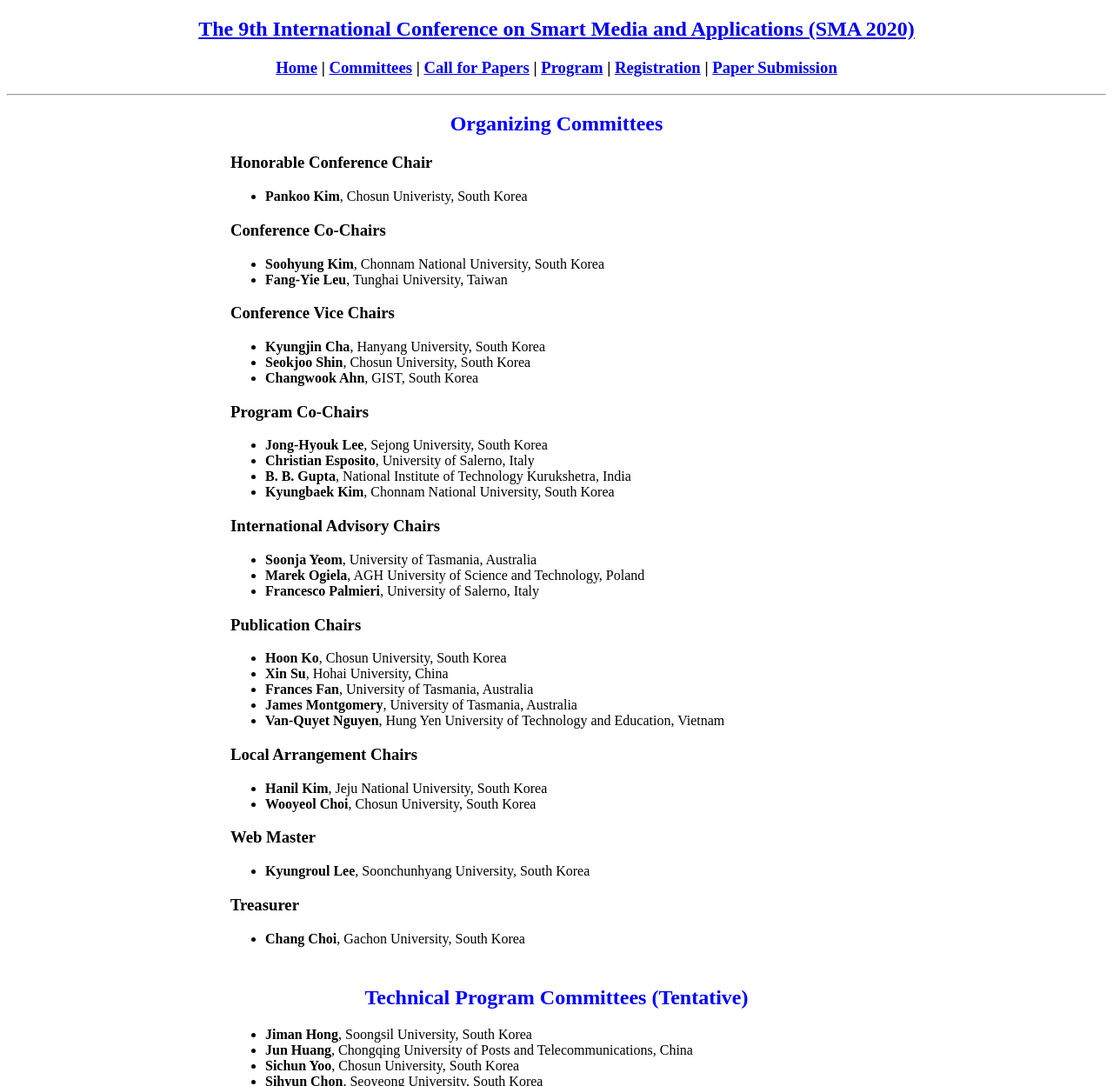
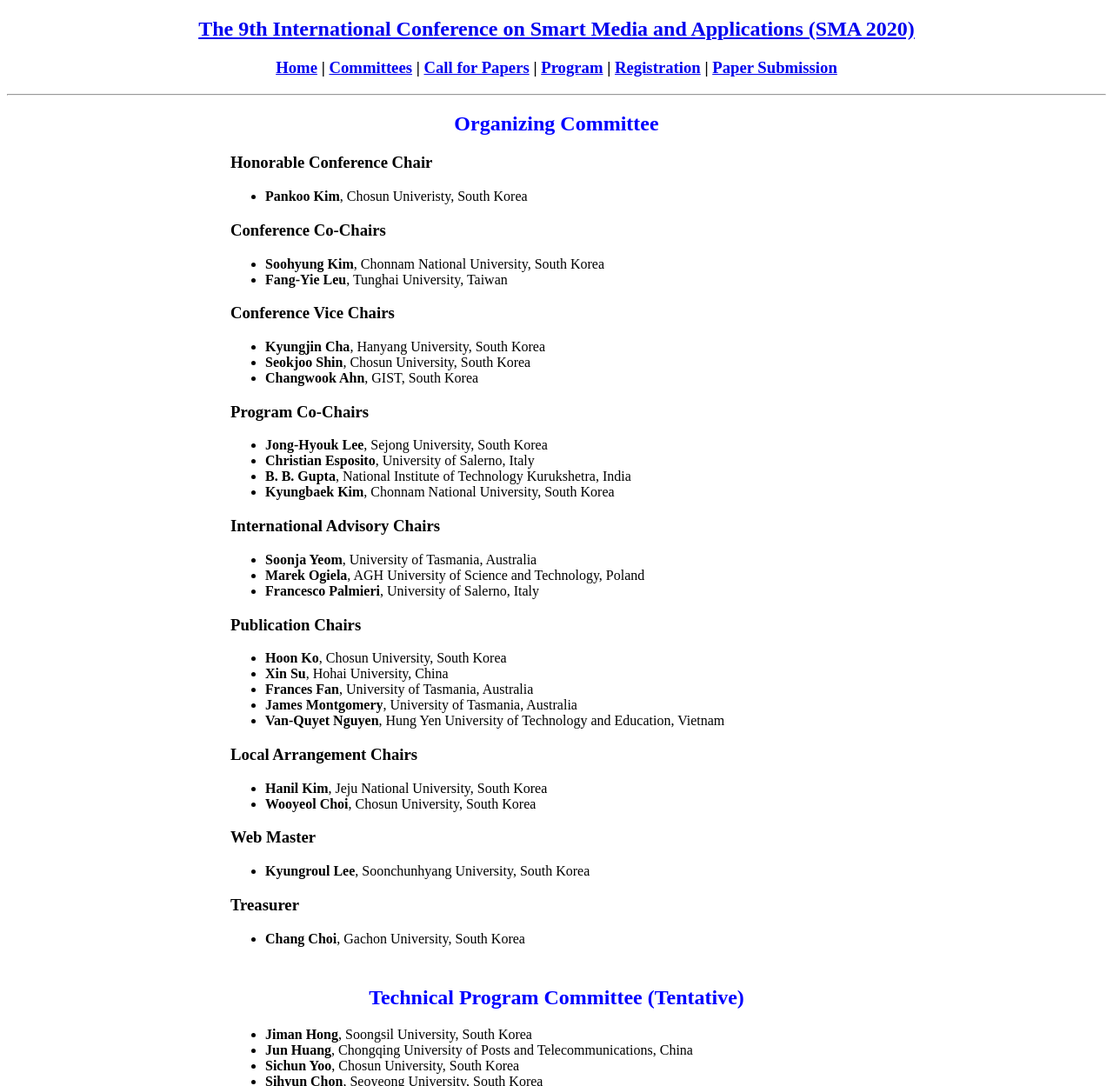
Before and after one commit to icea-conf/sma-2020.github.io, a Jekyll site: the page built from committee/index.html, in a window 1280 px wide. Shown: the top 1249 px of the page at 87% size. Built offline with Jekyll 4.4.1, drawn with Linux system fonts in a browser that asks for light colours.

Commit message:
Update index.html

```diff
--- a/committee/index.html
+++ b/committee/index.html
@@ -5,7 +5,7 @@
 <div class="container">
 	<div class="content">
 		<div>
-			<h2 style="color:#0000FF; text-align:center;">Organizing Committees</h2>
+			<h2 style="color:#0000FF; text-align:center;">Organizing Committee</h2>
 				<h3>Honorable Conference Chair</h3>
 				<ul>
 					<li><b>Pankoo Kim</b>, Chosun Univeristy, South Korea</li>
@@ -67,7 +67,7 @@
 		</div>
 
 		<div style="padding-top: 10px">
-			<h2 style="color:#0000FF; text-align:center;">Technical Program Committees (Tentative)</h2>
+			<h2 style="color:#0000FF; text-align:center;">Technical Program Committee (Tentative)</h2>
 			<ul>
 				<li><b>Jiman Hong</b>, Soongsil University, South Korea</li>
 				<li><b>Jun Huang</b>, Chongqing University of Posts and Telecommunications, China</li>
```
